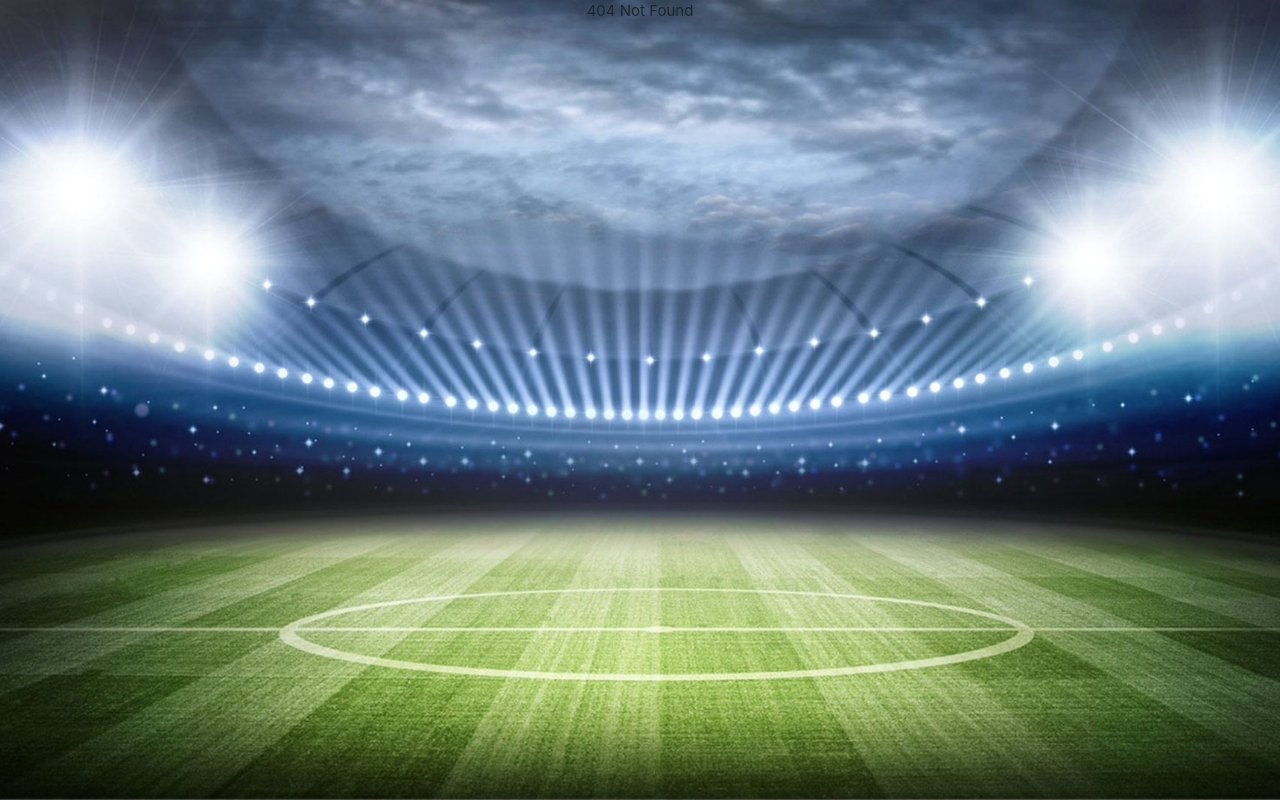
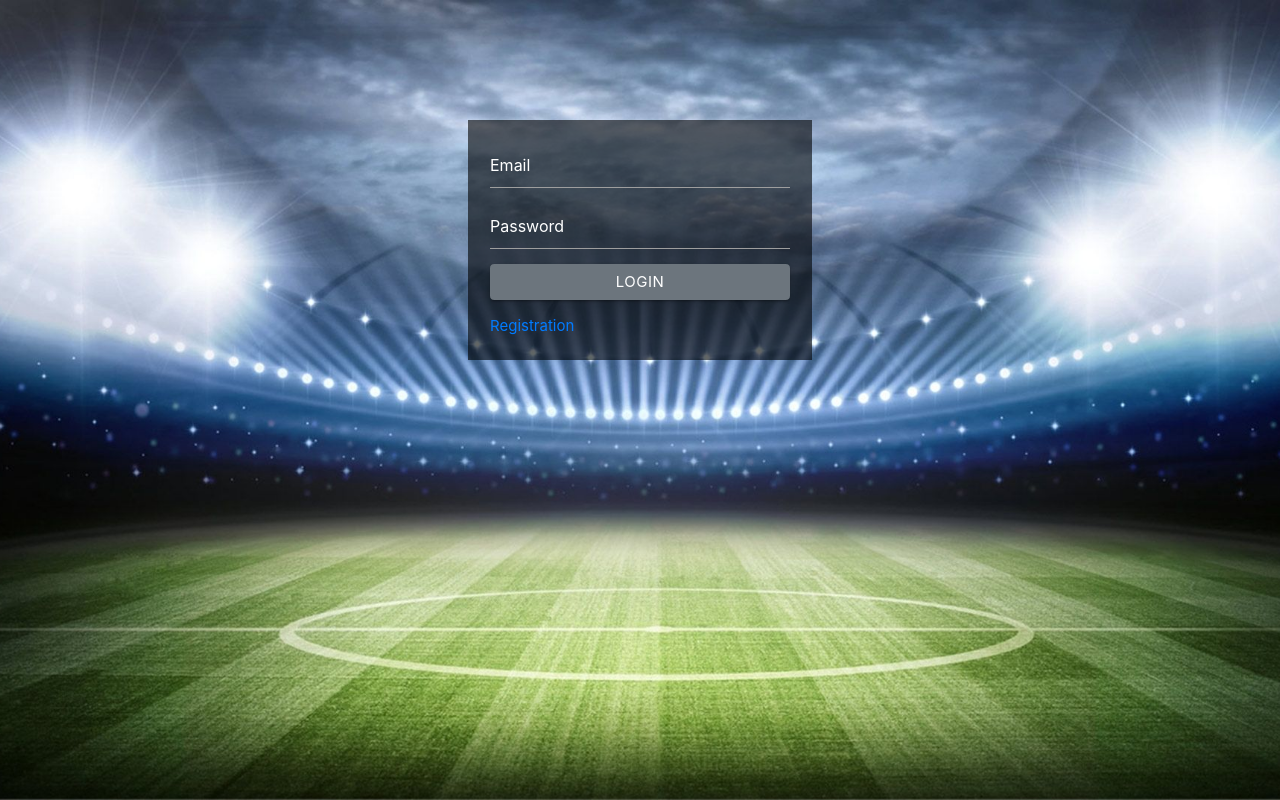
Before and after one commit to blaskodaniel/Betgame, a React (Create React App) app: page /about in a window 1280 px wide. Before the commit this address had no page. Built offline with nearby package versions, Linux system fonts and the light colour scheme.

Commit message:
Login fix

```diff
--- /dev/null
+++ b/src/_helpers/history.js
@@ -0,0 +1,3 @@
+import { createBrowserHistory } from 'history';
+
+export const history = createBrowserHistory();
--- a/src/components/App/App.jsx
+++ b/src/components/App/App.jsx
@@ -28,10 +28,8 @@ class App extends Component {
       return (
         <div className="container-fluid" style={divStyle}>
           <Switch>
-            <Route exact path="/" component={Login} />
-            <Route path="/login" component={Login} />
             <Route path="/registration" component={Registration} />
-            <Route component={Notfound} />
+            <Route path="/" component={Login} />
           </Switch>
         </div>
       )
--- a/src/components/Login/Login.css
+++ b/src/components/Login/Login.css
@@ -1,6 +1,8 @@
 .loginContainer{
-    background: rgba(0,0,0,0.2);
-    padding: 35px;
+    background: rgba(0,0,0,0.6);
+    padding: 22px;
+    position: absolute;
+    top:15%;
 }
 
 .loginContainer input, .loginContainer input:focus{
@@ -18,3 +20,9 @@
   .loginContainer input::placeholder {
     color: white;
   }
+
+  @media only screen and (min-width: 300px) {
+    .loginContainer form{
+      min-width: 300px;
+    }
+  }
--- a/src/components/Login/Login.jsx
+++ b/src/components/Login/Login.jsx
@@ -3,29 +3,40 @@ import { connect } from 'react-redux';
 import { withRouter } from "react-router";
 import { Link } from 'react-router-dom';
 import * as AuthActions from '../../store/actions/login';
-import { Button, Form, FormGroup, Label, Input } from 'reactstrap';
+import { Button, Form, FormGroup, Label, Input, FormFeedback, Alert } from 'reactstrap';
 import './Login.css';
 
-// Amit beküldünk a store-ba
-const mapDispatchToProps = (dispatch) => {
+// Amit beküldünk a store-ba (mapDispatchToProps)
+const toStore = (dispatch) => {
   return {
-    login: () => dispatch(AuthActions.Login('blaskoi', 'valami'))
+    login: (email, password) => dispatch(AuthActions.Login(email, password))
   }
 }
 
-// Amit kapunk a store-ból
-const mapStateToProps = (state, match) => {
+// Amit kapunk a store-ból (mapStateToProps)
+const fromStore = (state, match) => {
   console.log("LoginComponent: " + JSON.stringify(state))
   return {
-    loginstate: state.Login.authentication
+    loginstate: state.Login.authentication,
+    loginmsg: state.Login.msg
   }
 }
 
 class Login extends Component {
-  state = {
-    email: '',
-    password: ''
+  constructor(props) {
+    super(props);
+
+    this.state = {
+      email: '',
+      password: '',
+      submitted: false,
+      loginerror: true
+    }
+
+    this.handleChange = this.handleChange.bind(this);
+    this.handleSubmit = this.handleSubmit.bind(this);
   }
+
 
   handleChange = (e) => {
     this.setState({
@@ -36,35 +47,49 @@ class Login extends Component {
   handleSubmit = (e) => {
     e.preventDefault();
     console.log(this.state);
+
+    this.setState({ submitted: true });
+    if (this.state.email && this.state.password) {
+      this.props.login(this.state.email, this.state.password);
+    }
+
   }
 
   render() {
-    const { loginstate } = this.props;
+    const { loginstate, loginmsg } = this.props;
+    console.log("loginstate: " + loginstate);
+    console.log("loginmsg: " + loginmsg);
     if (loginstate) {
-      console.log("BE VAGYOK LÉPVE!");
+      console.log("Átirányítás a home page-re");
+      this.props.history.push("/");
       return null;
     }
     return (
-      <div className="d-flex flex-column justify-content-center align-items-center h-100">
-        <div className="m-3 loginContainer">
+      <div className="d-flex flex-column justify-content-center align-items-center h-100 m-1">
+        <div className="loginContainer">
           <Form onSubmit={this.handleSubmit}>
             <FormGroup>
               <Label for="email" hidden>Email</Label>
-              <Input type="email" name="email" autoComplete="off" id="email" placeholder="Email" onChange={this.handleChange} />
+              <Input type="email" name="email" autoComplete="off" id="email" placeholder="Email" onChange={this.handleChange} invalid={this.state.submitted && !this.state.email} />
+              <FormFeedback>Email cím kötelező</FormFeedback>
             </FormGroup>
             <FormGroup>
               <Label for="password" hidden>Password</Label>
-              <Input type="password" name="password" id="password" placeholder="Password" onChange={this.handleChange} />
+              <Input type="password" name="password" id="password" placeholder="Password" onChange={this.handleChange} invalid={this.state.submitted && !this.state.password} />
+              <FormFeedback>Jelszó kötelező</FormFeedback>
             </FormGroup>
             <Button className="w-100">Login</Button>
+            <Alert className="mt-3" color="danger" isOpen={!loginstate && loginmsg !== ""}>
+              Az email cím vagy jelszó nem megfelelő!
+            </Alert>
+            <div className="mt-3">
+              <Link to="/registration">Registration</Link>
+            </div>
           </Form>
-        </div>
-        <div className="m-3">
-          <Link to="/registration">Registration</Link>
         </div>
       </div>
     );
   }
 }
 
-export default withRouter(connect(mapStateToProps, mapDispatchToProps)(Login));
+export default withRouter(connect(fromStore, toStore)(Login));
--- a/src/components/Registration/Registration.css
+++ b/src/components/Registration/Registration.css
@@ -0,0 +1,28 @@
+.registrationcontainer{
+    background: rgba(0,0,0,0.6);
+    padding: 22px;
+    position: absolute;
+    top:15%;
+}
+
+.registrationcontainer input, .registrationcontainer input:focus{
+    color: white;
+}
+
+.registrationcontainer input::-webkit-input-placeholder { /* Edge */
+    color: white;
+  }
+
+  .registrationcontainer input:-ms-input-placeholder { /* Internet Explorer 10-11 */
+    color: white;
+  }
+
+  .registrationcontainer input::placeholder {
+    color: white;
+  }
+
+  @media only screen and (min-width: 300px) {
+    .registrationcontainer form{
+      min-width: 300px;
+    }
+  }
--- a/src/components/Registration/Registration.jsx
+++ b/src/components/Registration/Registration.jsx
@@ -46,7 +46,7 @@ class Registration extends Component {
         }
         return (
             <div className="d-flex flex-column justify-content-center align-items-center h-100">
-                <div className="m-3">
+                <div className="registrationcontainer">
                     <Form onSubmit={this.handleSubmit}>
                         <FormGroup>
                             <Label for="name" hidden>Name</Label>
@@ -61,10 +61,10 @@ class Registration extends Component {
                             <Input type="email" name="email" autoComplete="off" id="email" placeholder="Email" onChange={this.handleChange} />
                         </FormGroup>
                         <Button className="w-100">Registration</Button>
+                        <div className="mt-3">
+                            <Link to="/login">Login</Link>
+                        </div>
                     </Form>
-                </div>
-                <div className="m-3">
-                    <Link to="/Login">Login</Link>
                 </div>
             </div>
         );
--- a/src/store/actions/login.jsx
+++ b/src/store/actions/login.jsx
@@ -1,3 +1,5 @@
+import axios from 'axios';
+
 export const Loader = (value) => {
     return {
         type: "LOADER",
@@ -10,16 +12,24 @@ export const Login = (username, password) => {
         // Run page loader
         dispatch(Loader(true));
 
-        // Run async request
-        fetch("https://jsonplaceholder.typicode.com/users")
-            .then(res => res.json())
-            .then(users => {
-                dispatch(LoginSuccess(users));
+        axios.post("http://mokasfoci.hu/login",{email:username,password:password})
+            .then(token => {
+                if(token){
+                    dispatch(LoginSuccess(token));
+                }else{
+                    dispatch(LoginError("Authentication failed!"));
+                }
+
                 dispatch(Loader(false));
             }).catch(err => {
-                dispatch(LoginError(err));
+                if(err.response){
+                    dispatch(LoginError(err.response.data));
+                }else{
+                    dispatch(LoginError(err.message));
+                }
+
                 dispatch(Loader(false));
-            })
+            });
     }
 }
 
--- a/src/store/reducers/login.jsx
+++ b/src/store/reducers/login.jsx
@@ -1,13 +1,13 @@
-const Login = (state = { username: 'Visitor', authentication: false }, action) => {
+const Login = (state = { username: 'Visitor', authentication: false, msg:"" }, action) => {
     const newState = { ...state };
     switch (action.type) {
         case 'LOGIN_SUCCESS':
-            newState.username = action.username;
+            newState.username = action.value;
             newState.authentication = true;
             return newState;
         case 'LOGIN_ERROR':
-            newState.username = action.username;
-            newState.authentication = true;
+            newState.msg = action.value.message;
+            newState.authentication = false;
             return newState;
         case 'LOGOUT':
             newState.username = action.username;
```
Also changed, not shown: 1 other file (tests, documents, lock files or other folders).
